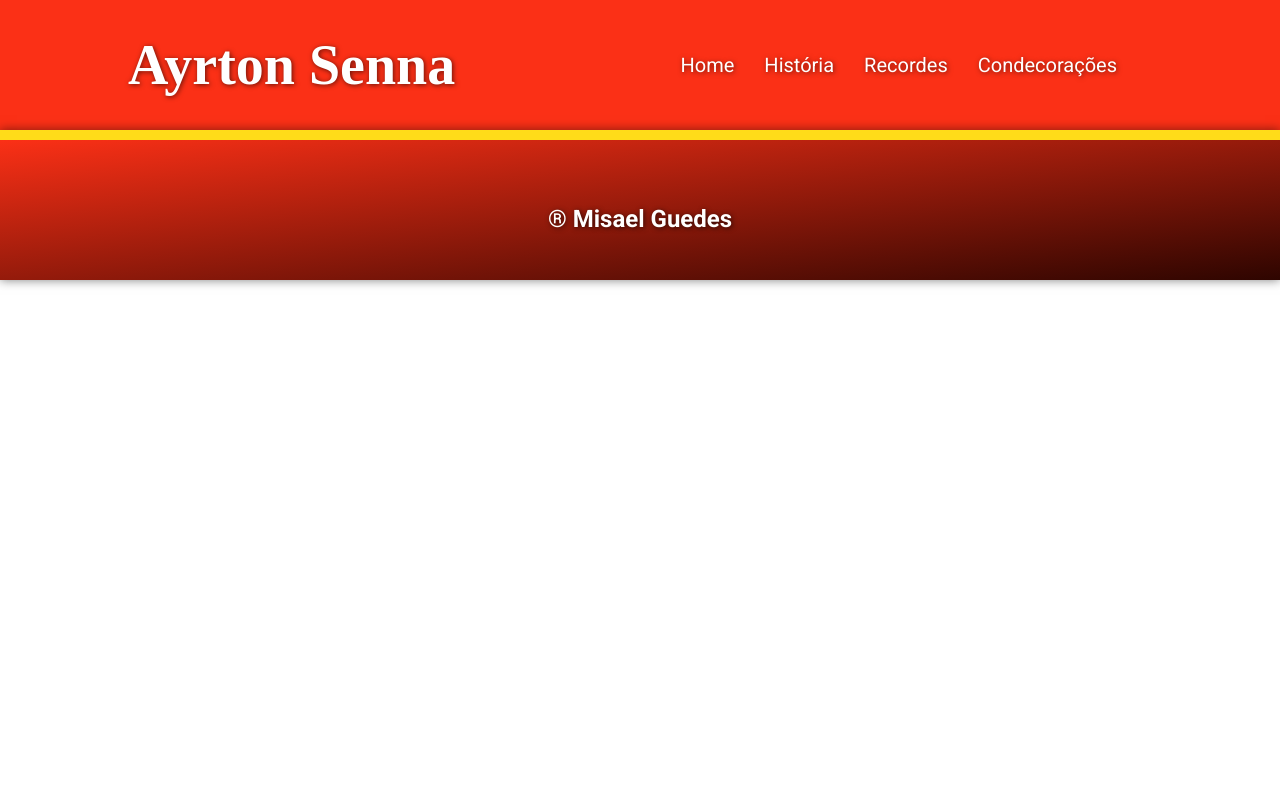
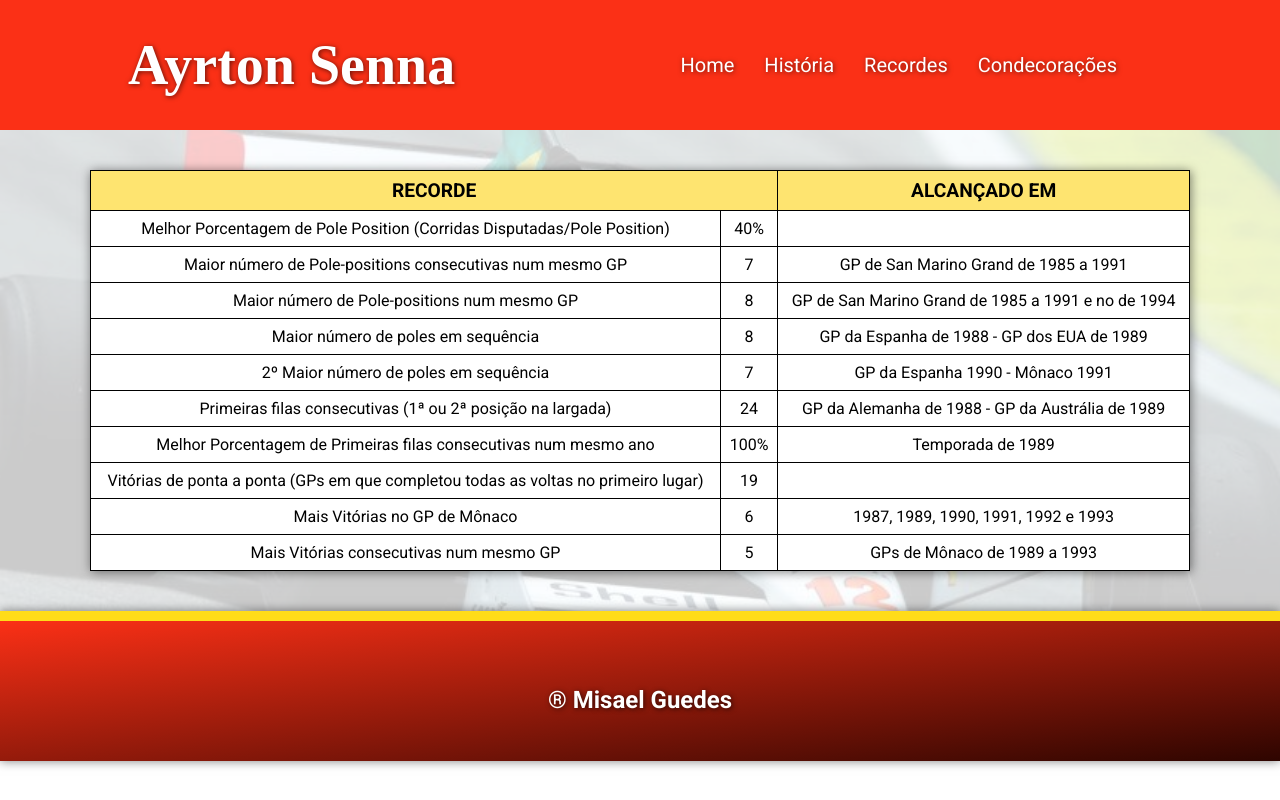
Before and after one commit to misaelguedes/Ayrton-Senna, a React (Create React App) app: page /recordes in a window 1280 px wide. Built offline with nearby package versions, Linux system fonts and the light colour scheme; a web font is replaced by a local one.

Commit message:
Criando a página Recordes

```diff
--- /dev/null
+++ b/src/pages/Recordes/Recordes.css
@@ -0,0 +1,30 @@
+.recordes {
+    background-image: url('../../images/senna-formula1.jpg');
+    background-attachment: fixed;
+    background-size: cover;
+    background-position: center;
+}
+
+table {
+    width: 1100px;
+    margin: auto;
+    margin-top: 30px;
+    margin-bottom: 30px;
+    border-collapse: collapse;
+    text-align: center;
+    box-shadow: 1px 1px 10px rgba(0, 0, 0, 0.5);
+}
+
+td, th {
+    border: 1px solid black;
+    padding: 8px;
+}
+
+th {
+    background-color: #FEE470;
+    font-size: 1.2em;
+}
+
+td {
+    background-color: white;
+}
--- /dev/null
+++ b/src/pages/Recordes/index.js
@@ -0,0 +1,70 @@
+import './Recordes.css'
+
+export default function Recordes() {
+    return (
+        <div className='recordes'>
+            <section>
+                <table>
+                    <thead>
+                        <tr>
+                            <th scope="colgroup" colspan="2">RECORDE</th>
+                            <th scope="col">ALCANÇADO EM</th>
+                        </tr>
+                    </thead>
+                    <tbody>
+                        <tr>
+                            <td>Melhor Porcentagem de Pole Position (Corridas Disputadas/Pole Position)</td>
+                            <td>40%</td>
+                            <td></td>
+                        </tr>
+                        <tr>
+                            <td>Maior número de Pole-positions consecutivas num mesmo GP</td>
+                            <td>7</td>
+                            <td>GP de San Marino Grand de 1985 a 1991</td>
+                        </tr>
+                        <tr>
+                            <td>Maior número de Pole-positions num mesmo GP</td>
+                            <td>8</td>
+                            <td>GP de San Marino Grand de 1985 a 1991 e no de 1994</td>
+                        </tr>
+                        <tr>
+                            <td>Maior número de poles em sequência</td>
+                            <td>8</td>
+                            <td>GP da Espanha de 1988 - GP dos EUA de 1989</td>
+                        </tr>
+                        <tr>
+                            <td>2º Maior número de poles em sequência</td>
+                            <td>7</td>
+                            <td>GP da Espanha 1990 - Mônaco 1991</td>
+                        </tr>
+                        <tr>
+                            <td>Primeiras filas consecutivas (1ª ou 2ª posição na largada)</td>
+                            <td>24</td>
+                            <td>GP da Alemanha de 1988 - GP da Austrália de 1989</td>
+                        </tr>
+                        <tr>
+                            <td>Melhor Porcentagem de Primeiras filas consecutivas num mesmo ano</td>
+                            <td>100%</td>
+                            <td>Temporada de 1989</td>
+                        </tr>
+                        <tr>
+                            <td>Vitórias de ponta a ponta (GPs em que completou todas as voltas no primeiro lugar)</td>
+                            <td>19</td>
+                            <td></td>
+                        </tr>
+                        <tr>
+                            <td>Mais Vitórias no GP de Mônaco</td>
+                            <td>6</td>
+                            <td>1987, 1989, 1990, 1991, 1992 e 1993</td>
+                        </tr>
+                        <tr>
+                            <td>Mais Vitórias consecutivas num mesmo GP</td>
+                            <td>5</td>
+                            <td>GPs de Mônaco de 1989 a 1993</td>
+                        </tr>
+                    </tbody>
+                </table>
+            </section>
+        </div>
+    )
+}
--- a/src/routes.js
+++ b/src/routes.js
@@ -2,6 +2,7 @@
 
 import Header from './components/Header'
 import Home from './pages/Home'
+import Recordes from './pages/Recordes'
 import Footer from './components/Footer'
 
 export default function RoutesApp() {
@@ -10,6 +11,7 @@
             <Header/>
             <Routes>
                 <Route path='/' element={<Home/>}/>
+                <Route path='/recordes' element={<Recordes/>}/>
             </Routes>
             <Footer/>
         </BrowserRouter>
```
